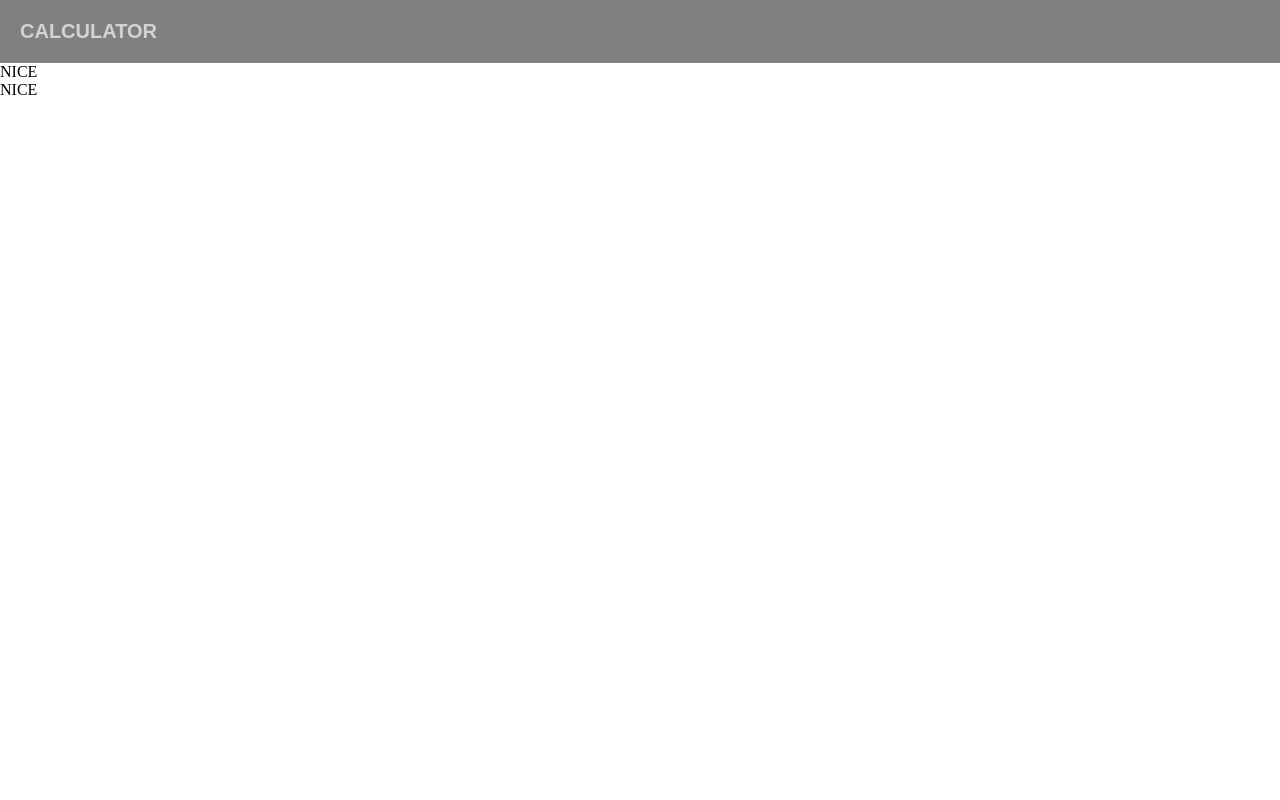
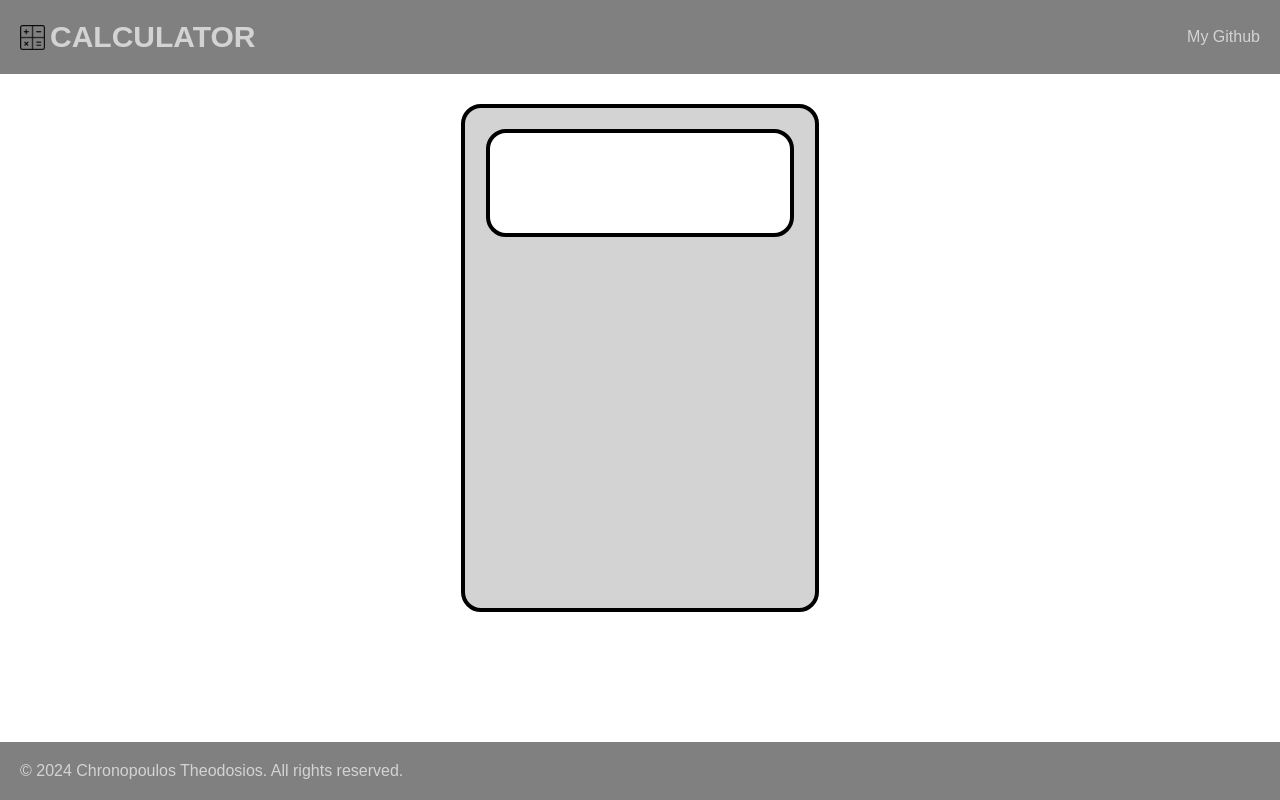
Before and after one commit to Theodoscus/web-calculator, a plain HTML site: page index.html in a window 1280 px wide. Drawn offline with Linux system fonts and the light colour scheme.

Commit message:
CSS implementation of the calculator

```diff
--- a/index.html
+++ b/index.html
@@ -8,13 +8,29 @@
 </head>
 <body>
     <div class="header">
+        <div id="logo">
+        <img src="images/keys.png" alt="calculator image">
         CALCULATOR
+        </div>
+        <a href="https://github.com/Theodoscus">My Github</a>
     </div>
     <div class="main">
-        NICE
+        <div class="calculator">
+            <div id="screen">
+                <div id="calculation">
+
+                </div>
+                <div id="result">
+
+                </div>
+            </div>
+            <div id="keyboard">
+
+            </div>
+        </div>
     </div>
     <div class="footer">
-        NICE
+        © 2024 Chronopoulos Theodosios. All rights reserved.
     </div>
 </body>
 <script src="script.js"></script>
--- a/script.js
+++ b/script.js
@@ -0,0 +1,7 @@
+function add(num1, num2){
+    return num1+num2;
+}
+
+function substract(num1, num2){
+    return num1-num2;
+}
--- a/style.css
+++ b/style.css
@@ -1,3 +1,7 @@
+*{
+    font-family: Arial, Helvetica, sans-serif;
+}
+
 body{
     display: flex;
     flex-direction: column;
@@ -7,8 +11,73 @@ body{
 .header{
     padding: 20px;
     background-color: gray;
-    font-size: 20px;
-    font-weight: bold;
     font-family: Arial, Helvetica, sans-serif;
     color: lightgrey;
+    display: flex;
+    justify-content: space-between;
+    align-items: center;
 }
+
+.header #logo{
+    display: flex;
+    gap: 5px;
+    align-items: center;
+    font-size: 30px;
+    font-weight: bold;
+}
+
+.header a{
+    text-decoration: none;
+    color: lightgray;
+
+}
+
+.header img{
+    height: 25px;
+    width: 25px;
+
+}
+
+.main{
+    display: flex;
+    justify-content: center;
+    align-items: center;
+    padding-top: 30px;
+}
+
+.main .calculator{
+    border-style: solid;
+    height: 500px;
+    width: 350px;
+    border-width: 4px;
+    border-radius: 20px;
+    background-color: lightgray;
+    display: flex;
+    flex-direction: column;
+    align-items: center;
+    justify-content: center;
+}
+
+.main .calculator #screen{
+    border-style: solid;
+    border-width: 4px;
+    border-radius: 20px;
+    width: 300px;
+    height: 100px;
+    background-color: white;
+}
+
+.main .calculator #keyboard{
+    height: 350px;
+    width: 300px;
+}
+
+.footer{
+    position: fixed;
+  left: 0;
+  bottom: 0;
+  width: 100%;
+  background-color: gray;
+  color: lightgray;
+  padding: 20px;
+}
```
Also changed, not shown: images/keys.png (added).
